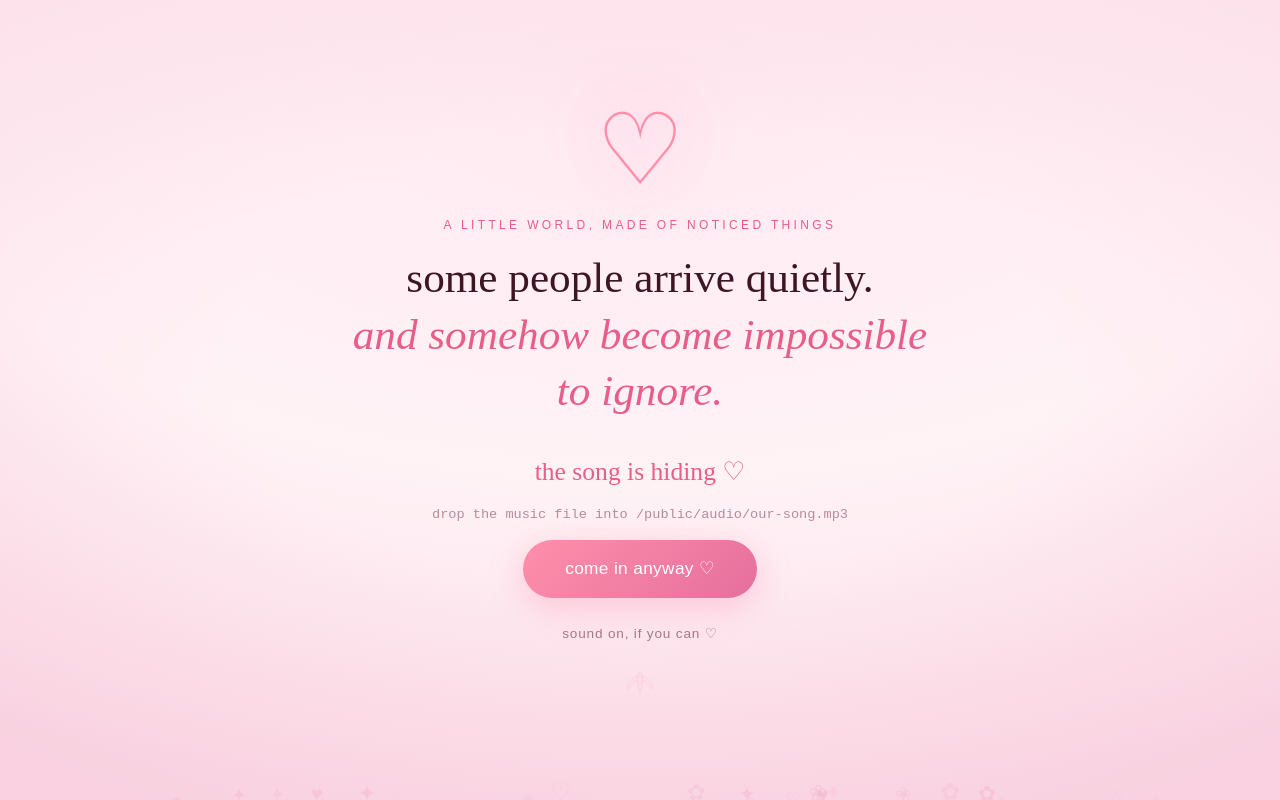
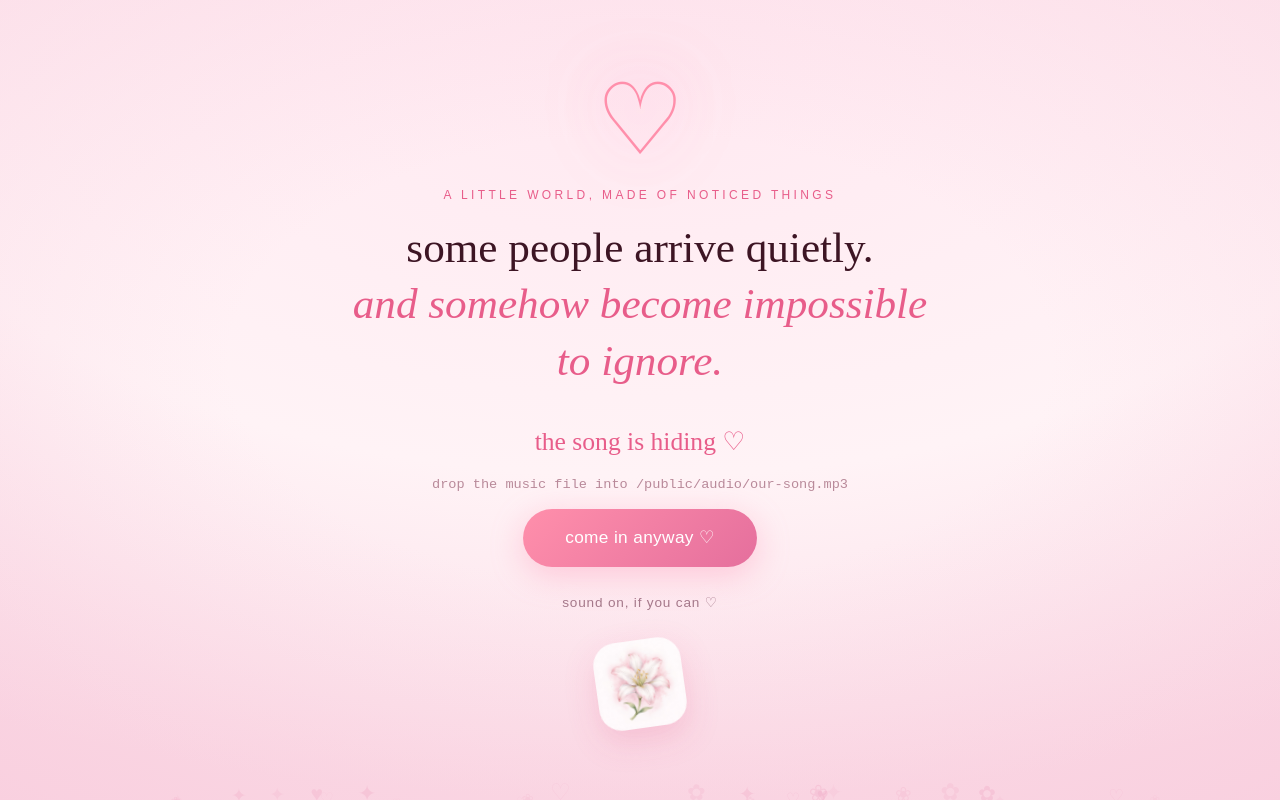
Before and after one commit to kushagra31-coder/her, a React (Vite) app in the folder app/: page / in a window 1280 px wide. Built offline with nearby package versions, Linux system fonts and the light colour scheme.

Commit message:
lilies: single cute lily sprinkled through the site
- new watercolor single-lily artwork (baby pink, matches theme)
- replaces the bouquet painting as the closing gift in the final scene
- SingleLily accents on opening, hero, gallery, letter, confession, each at its own angle

```diff
--- a/app/src/components/ConfessionSection.tsx
+++ b/app/src/components/ConfessionSection.tsx
@@ -6,7 +6,7 @@ import { useState } from 'react';
 import { AnimatePresence, motion } from 'framer-motion';
 import { CONFESSION_LINES } from '../data/content';
 import { Reveal } from './ui';
-import { FloatingLilyPetals } from './Particles';
+import { FloatingLilyPetals, SingleLily } from './Particles';
 
 const DRIFT_HEARTS = [0, 1, 2, 3, 4, 5, 6, 7];
 
@@ -24,6 +24,7 @@ export function ConfessionSection() {
               there's something I probably shouldn't say <span className="title-heart">♡</span>
             </button>
             <p className="confession-hint">(tap it. you know you want to.)</p>
+            <div className="section-lily" aria-hidden="true"><SingleLily size={64} rotate={6} /></div>
           </Reveal>
         ) : (
           <div className="confession-reveal">
--- a/app/src/components/FinalSection.tsx
+++ b/app/src/components/FinalSection.tsx
@@ -133,7 +133,7 @@ export function FinalSection() {
               <img src={LILIES.src} alt={LILIES.alt} loading="lazy" />
             </span>
             <figcaption className="lily-gift-caption">
-              lilies — because they're your favorite ♡
+              one lily — because they're your favorite ♡
             </figcaption>
           </motion.figure>
         </div>
--- a/app/src/components/GallerySection.tsx
+++ b/app/src/components/GallerySection.tsx
@@ -7,6 +7,7 @@ import { motion } from 'framer-motion';
 import { GALLERY_PHOTOS, GALLERY_ASIDES, type Photo } from '../data/content';
 import { sendEggToast } from '../audio/music';
 import { BlurFrame, FocalImg, Kicker, Reveal } from './ui';
+import { SingleLily } from './Particles';
 
 const byId = (id: string): Photo => {
   const p = GALLERY_PHOTOS.find((x) => x.id === id);
@@ -82,6 +83,7 @@ export function GallerySection() {
             proof that I <em>notice</em> things <span className="title-heart">♡</span>
           </h2>
           <p className="section-sub">twenty-six little exhibits. all her.</p>
+          <div className="section-lily" aria-hidden="true"><SingleLily size={58} rotate={8} /></div>
         </Reveal>
 
         {/* cinematic opener */}
--- a/app/src/components/HeroSection.tsx
+++ b/app/src/components/HeroSection.tsx
@@ -6,6 +6,7 @@ import { useRef } from 'react';
 import { motion, useScroll, useTransform } from 'framer-motion';
 import { PHOTOS } from '../data/content';
 import { FocalImg, Reveal } from './ui';
+import { SingleLily } from './Particles';
 import { FloatingLilyPetals } from './Particles';
 
 const HERO = PHOTOS[1]; // photo_02 — the calm direct gaze
@@ -45,6 +46,7 @@ export function HeroSection() {
           <div className="hero-glow" aria-hidden="true" />
           <FocalImg photo={HERO} eager className="hero-img" alt="her — the calm direct gaze" />
           <figcaption className="hero-caption">the camera has favorites. obviously.</figcaption>
+          <div className="hero-lily" aria-hidden="true"><SingleLily size={54} rotate={10} /></div>
         </motion.figure>
 
         <div className="hero-text">
--- a/app/src/components/LetterSection.tsx
+++ b/app/src/components/LetterSection.tsx
@@ -6,6 +6,7 @@ import { useState } from 'react';
 import { AnimatePresence, motion } from 'framer-motion';
 import { LETTER_LINES } from '../data/content';
 import { Kicker, Reveal } from './ui';
+import { SingleLily } from './Particles';
 
 /** Hand-drawn underline that draws itself when scrolled into view. */
 function Underline({ children }: { children: string }) {
@@ -83,6 +84,7 @@ export function LetterSection() {
             something I wrote <span className="title-heart">♡</span>
           </h2>
           <p className="section-sub">go on. it's addressed to you.</p>
+          <div className="section-lily" aria-hidden="true"><SingleLily size={58} rotate={-10} /></div>
         </Reveal>
 
         <div className="envelope-stage">
--- a/app/src/components/OpeningScreen.tsx
+++ b/app/src/components/OpeningScreen.tsx
@@ -6,7 +6,7 @@
 import { useState } from 'react';
 import { AnimatePresence, motion } from 'framer-motion';
 import { useMusic } from '../audio/music';
-import { FloatingHearts, LilyBloom } from './Particles';
+import { FloatingHearts, SingleLily } from './Particles';
 
 interface OpeningScreenProps {
   onOpen: () => void;
@@ -111,7 +111,7 @@ export function OpeningScreen({ onOpen }: OpeningScreenProps) {
         </AnimatePresence>
 
         <p className="opening-hint">sound on, if you can ♡</p>
-        <div className="opening-lily" aria-hidden="true"><LilyBloom size={40} /></div>
+        <div className="opening-lily" aria-hidden="true"><SingleLily size={88} rotate={-8} /></div>
       </motion.div>
     </motion.div>
   );
--- a/app/src/components/Particles.tsx
+++ b/app/src/components/Particles.tsx
@@ -1,4 +1,19 @@
 import { useEffect } from 'react';
+import { SINGLE_LILY } from '../data/content';
+
+// A single cute lily, sprinkled through the site at different spots and angles
+export function SingleLily({ size = 72, rotate = 0, className = '' }: { size?: number; rotate?: number; className?: string }) {
+  return (
+    <img
+      src={SINGLE_LILY.src}
+      alt=""
+      aria-hidden="true"
+      loading="lazy"
+      className={`single-lily ${className}`}
+      style={{ width: size, transform: `rotate(${rotate}deg)` }}
+    />
+  );
+}
 
 // Heart cursor trail + floating particles
 export function HeartCursorTrail() {
--- a/app/src/data/content.ts
+++ b/app/src/data/content.ts
@@ -159,8 +159,14 @@ export const FINAL_LINES = [
   "there's only one thing I'm fairly sure about.",
 ];
 
-// Lilies — her favorite flower. A closing gift in the final scene.
+// Lilies — her favorite flower. A single cute lily, sprinkled through the site.
+export const SINGLE_LILY = {
+  src: asset('assets/lilies/lily-single.png'),
+  alt: 'a single lily',
+};
+
+// A closing gift in the final scene.
 export const LILIES = {
-  src: asset('assets/lilies/lilies.jpg'),
-  alt: 'white lilies for her',
+  src: asset('assets/lilies/lily-single.png'),
+  alt: 'a single lily for her',
 };
--- a/app/src/index.css
+++ b/app/src/index.css
@@ -641,3 +641,11 @@ section { position: relative; transition: background 0.8s ease; }
 
 .lily-bloom { opacity: 0.9; }
 .opening-lily { margin-top: 26px; display: flex; justify-content: center; opacity: 0.85; }
+
+/* single cute lily accents, sprinkled through the site */
+.single-lily {
+  display: inline-block; height: auto; border-radius: 26%;
+  box-shadow: 0 12px 30px rgba(232, 93, 138, 0.25);
+}
+.section-lily { display: flex; justify-content: center; margin: 20px 0 6px; }
+.hero-lily { display: flex; justify-content: center; margin-top: 14px; }
```
Also changed, not shown: app/public/assets/lilies/lily-single.png (added).
